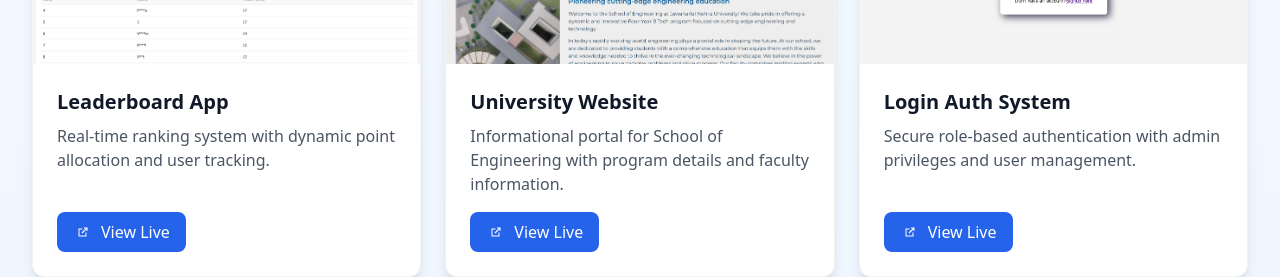
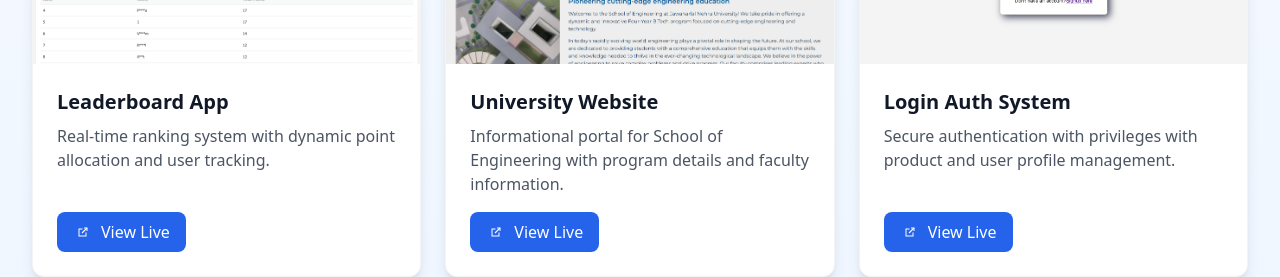
Before and after one commit to Rajkumaryogi/yogi_portfolio, a React (Create React App) app: page / in a window 1280 px wide. Shown: the part 4060-4337 px from the top of the page. Built offline with nearby package versions, Linux system fonts and the light colour scheme.

Commit message:
Update ProjectPanel.jsx
project discription added

```diff
--- a/src/components/ProjectPanel.jsx
+++ b/src/components/ProjectPanel.jsx
@@ -62,7 +62,7 @@ function ProjectPanel() {
     },
     {
       title: "Login Auth System",
-      description: "Secure role-based authentication with admin privileges and user management.",
+      description: "Secure authentication with privileges with product and user profile management.",
       live: "https://login-auth-orpin.vercel.app/",
       image: "/login_auth.png",
       tags: ["Nodejs", "React", "JWT", "Expressjs"]
```
